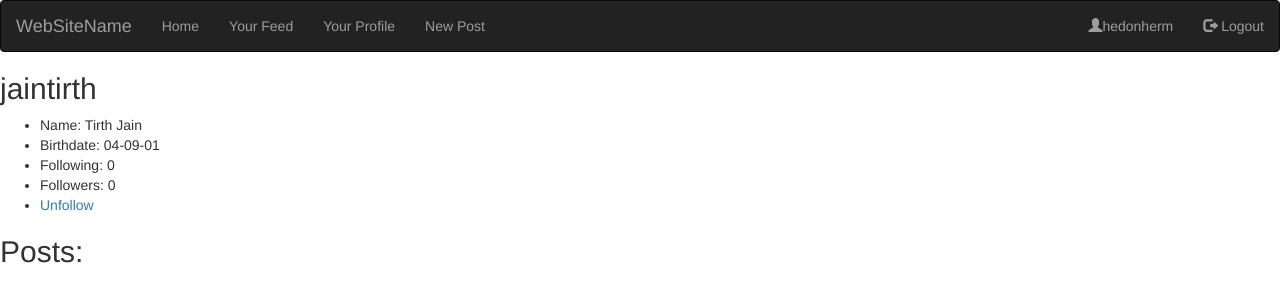
After one commit to hedonhermdev/Mythr, a Django app: page /blog/accounts/user/5/ in a window 1280 px wide. The commit adds this page. Shown: the top 302 px of the page. Run offline with Django 3.2, Linux system fonts and the light colour scheme; a user stored in the database is signed in; data comes from the database, SQL or seed files in the repository; both versions use the stored data as it was after the commit; some libraries are stand-ins or nearby versions.

Commit message:
Following users feature and a feed page feature implemented. Minor bugs fixed.

```diff
--- a/mythr/blog/models.py
+++ b/mythr/blog/models.py
@@ -12,6 +12,7 @@ class Profile(models.Model):
     first_name = models.CharField(max_length=100)
     last_name = models.CharField(max_length=100)
     birthdate = models.DateField(null=True, )
+    follows = models.ManyToManyField('self', symmetrical=False, related_name='followers')
 
     def __str__(self):
         return self.user.username
@@ -33,18 +34,18 @@ def update_user_profile(sender, instance, **kwargs):
 class Post(models.Model):
     id = models.AutoField(primary_key=True)
     title = models.CharField(max_length=140, null=False)
-    author = models.ForeignKey(User, on_delete=models.CASCADE)
+    author = models.ForeignKey(User, on_delete=models.CASCADE, related_name='posts')
     content = models.TextField()
     date_posted = models.DateTimeField(default=timezone.now)
 
     def __str__(self):
-        return f"<Post('{self.title}, {self.author}')>"
+        return f"Post('{self.title}, {self.author}')"
 
 
 class Comment(models.Model):
     post = models.ForeignKey('Post', on_delete=models.CASCADE)
     content = models.TextField()
-    author = models.ForeignKey(User, on_delete=models.CASCADE)
+    author = models.ForeignKey(User, on_delete=models.CASCADE, related_name='comments')
     date_published = models.DateTimeField(default=timezone.now)
 
     def __str__(self):
--- a/mythr/blog/templates/layout.html
+++ b/mythr/blog/templates/layout.html
@@ -18,8 +18,8 @@
         </div>
         <ul class="nav navbar-nav">
             <li><a href="{% url 'blog-home' %}">Home</a></li>
-            <li><a href="#">Your Feed</a></li>
-            <li><a href="#">Your Posts</a></li>
+            <li><a href="{% url 'blog-feed' %}">Your Feed</a></li>
+            <li><a href="{%  url 'blog-accounts-profile' id=request.user.id %}">Your Profile</a></li>
             <li><a href="{% url 'blog-post-new' %}"> New Post </a></li>
         </ul>
         <ul class="nav navbar-nav navbar-right">
--- a/mythr/blog/templates/postdetail.html
+++ b/mythr/blog/templates/postdetail.html
@@ -12,7 +12,7 @@
         Comments({{ post.comment_set.count }})
     </h4>
     {% for comment in post.comment_set.all %}
-    <p>{{ comment.content }} - <small> {{ comment.author.name }} </small>
+    <p>{{ comment.content }} - <small> {{ comment.author.profile.first_name }} </small>
     {% endfor %}
 </div>
 <div>
--- /dev/null
+++ b/mythr/blog/templates/profiledetail.html
@@ -0,0 +1,36 @@
+{% extends "layout.html" %}
+{% block content %}
+<div>
+    <h2>{{ username }}</h2>
+    <ul>
+        <li>
+            Name: {{ name }}
+        </li>
+        <li>
+            Birthdate: {{ birthdate }}
+        </li>
+        <li>
+            Following: {{ num_following }}
+        </li>
+        <li>
+            Followers: {{ num_followers }}
+        </li>
+        {% if not request.user.profile in user.profile.followers.all %}
+            <li><a href="{{ follow_link }}">Follow</a> </li>
+        {% else %}
+            <li><a href="#">Unfollow</a></li>
+        {% endif %}
+    </ul>
+</div>
+<div>
+    <h2>
+        Posts:
+    </h2>
+    <ul>
+        {% for post in posts %}
+            <h4><a href="{% url 'blog-post-detail' id=post.id %}">{{ post.title }}</a></h4><small>{{ post.date_posted }}</small>
+        {% endfor %}
+    </ul>
+</div>
+
+{% endblock %}
--- a/mythr/blog/urls.py
+++ b/mythr/blog/urls.py
@@ -2,15 +2,23 @@ from django.urls import path
 from . import views
 
 
+
 urlpatterns = [
     path('', views.home, name='blog-home'),
-    path('post/<int:id>/', views.post_detail, name='blog-post-detail'),
-    path('post/<int:id>/comment/', views.new_comment, name='blog-post-comment'),
-    path('post/new/', views.new_post, name='blog-post-new')
+    path('', views.feed_view, name='blog-feed')
 ]
 
 urlpatterns += [
     path('accounts/register/', views.register_view, name='blog-accounts-register'),
     path('accounts/login/', views.login_view, name='blog-accounts-login'),
-    path('accounts/logout/', views.logout_view, name='blog-accounts-logout')
+    path('accounts/logout/', views.logout_view, name='blog-accounts-logout'),
+    path('accounts/user/<int:id>/', views.user_profile_view, name='blog-accounts-profile'),
+    path('accounts/user/<int:id>/follow/', views.user_follow_view, name='blog-accounts-profile-follow'),
+    path('accounts/user/<int:id>/unfollow/', views.user_follow_view, name='blog-accounts-profile-unfollow')
 ]
+
+urlpatterns += [
+    path('post/<int:id>/', views.post_detail, name='blog-post-detail'),
+    path('post/<int:id>/comment/', views.new_comment, name='blog-post-comment'),
+    path('post/new/', views.new_post, name='blog-post-new')
+]
--- a/mythr/blog/validators.py
+++ b/mythr/blog/validators.py
@@ -2,7 +2,6 @@ from django.forms import ValidationError
 from django.utils.translation import gettext_lazy as _
 import re
 import datetime
-
 
 
 def password_match_validator(password1, password2):
--- a/mythr/blog/views.py
+++ b/mythr/blog/views.py
@@ -6,6 +6,35 @@ from django.views.generic import FormView
 
 from .forms import UserRegistrationForm, UserLoginForm, CommentForm, NewPostForm
 from .models import Post, Comment
+
+
+#       User and profile related views.
+
+@login_required()
+def user_profile_view(request, id):
+    user = get_object_or_404(User, id=id)
+
+    # Unfollow and follow users.
+    follow_link = f'/blog/accounts/user/{user.id}/follow/'
+    unfollow_link = f'blog/accounts/user/{user.id}/unfollow/'
+
+    # Get the users details.
+    context = {
+        'username': user.username,
+        'name': f'{user.profile.first_name} {user.profile.last_name}',
+        'birthdate': f'{user.profile.birthdate.strftime("%d-%m-%y")}',
+        'num_followers': len(user.profile.followers.all()),
+        'num_following': len(user.profile.follows.all()),
+        'follow_link': follow_link,
+        'unfollow_link': unfollow_link
+    }
+    # Get the users posts.
+    try:
+        posts = user.posts.all()
+    except Post.DoesNotExist:
+        posts = []
+    context.update({'posts': posts})
+    return render(request, 'profiledetail.html', context=context)
 
 
 def register_view(request):
@@ -28,6 +57,8 @@ def register_view(request):
             # Login
             user = authenticate(username=username, password=password)
             login(request, user)
+            # Every user follows themself :)
+            user.profile.follows.add(user.profile)
             return redirect('blog-home')
     else:
         form = UserRegistrationForm()
@@ -55,15 +86,23 @@ def logout_view(request):
 
 
 @login_required(login_url='/blog/accounts/login/')
-def home(request):
-    title = 'Home Page'
-    posts = list(Post.objects.all())
-    context = {
-        'title': title,
-        'posts': posts
-    }
-    return render(request, 'home.html', context=context)
+def user_follow_view(request, id):
+    to_follow = get_object_or_404(User, id=id)
+    follower = request.user
+    if not follower.profile in to_follow.profile.followers.all():
+        follower.profile.follows.add(follower.profile)
+    return redirect('blog-accounts-profile', id=id)
 
+
+@login_required(login_url='/blog/accounts/login/')
+def user_unfollow_view(request, id):
+    to_unfollow = get_object_or_404(User, id=id)
+    follower = request.user
+    if follower.profile in to_unfollow.profile.followers.all():
+        follower.profile.follows.remove(to_unfollow.profile)
+    return redirect('blog-accounts-profile', id=id)
+
+#       Posts and comments related views.
 
 @login_required(login_url='/blog/accounts/login/')
 def post_detail(request, id):
@@ -85,6 +124,7 @@ def new_post(request):
         form = NewPostForm()
     return render(request, 'newpost.html', {'form': form})
 
+
 @login_required(login_url='/blog/accounts/login/')
 def new_comment(request, id):
     user = request.user
@@ -92,7 +132,7 @@ def new_comment(request, id):
     if request.method == 'POST':
         form = CommentForm(request.POST)
         if form.is_valid():
-            comment = Comment(content=form.cleaned_data['content'], author=form.cleaned_data['author'], post=post)
+            comment = Comment(content=form.cleaned_data['content'], author=user, post=post)
             comment.save()
             return redirect('blog-post-detail', id=post.id)
     else:
@@ -109,3 +149,30 @@ def post_delete_view(request, id):
         return render(request, 'postdelete.html', {'post': post})
     else:
         return redirect('blog-home')
+
+
+#       Homepage and feedpage.
+
+@login_required(login_url='/blog/accounts/login/')
+def home(request):
+    user = request.user
+    title = 'Home Page'
+    posts = list(Post.objects.all())
+    context = {
+        'user': user,
+        'title': title,
+        'posts': posts
+    }
+    return render(request, 'home.html', context=context)
+
+
+@login_required(login_url='/blog/accounts/login/')
+def feed_view(request):
+    user = request.user
+    following = user.posts.all()
+    posts = []
+    # TODO: Turn this into one line list comprehension.
+    for post in Post.objects.set():
+        if post.author in following:
+            posts.append(post)
+    return render(request, 'feed.html', {'title': 'Your Feed', 'posts': posts})
```
Also changed, not shown: mythr/blog/templates/feed.html (added, +23 -0 lines), mythr/blog/migrations/0004_profile_follows.py (added), mythr/db.sqlite3.
